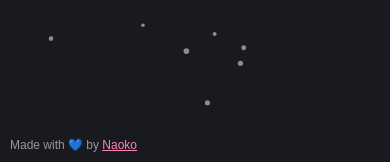
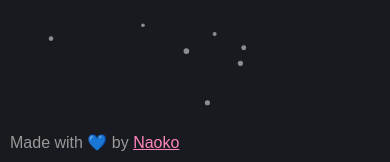
Before and after one commit to Grimskii/Grimskii.github.io, a plain HTML site: page index.html in a window 390 px wide. Shown: the part 682-844 px from the top of the page. Drawn offline with nearby package versions, Linux system fonts and the light colour scheme.

Commit message:
Made creddit bigger on mobile

```diff
--- a/style.css
+++ b/style.css
@@ -174,4 +174,8 @@ body {
 		/*transform: translateX(28vh);*/
 		display: none;
 	}
+
+	.credit {
+		font-size: 16;
+	}
 }
```
